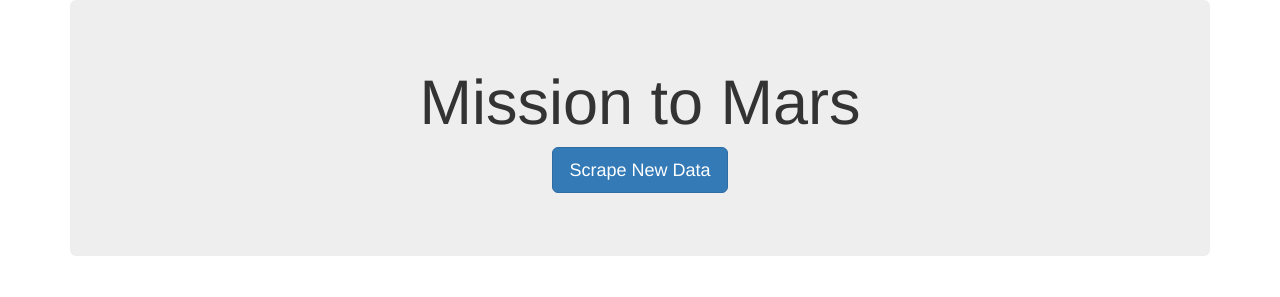
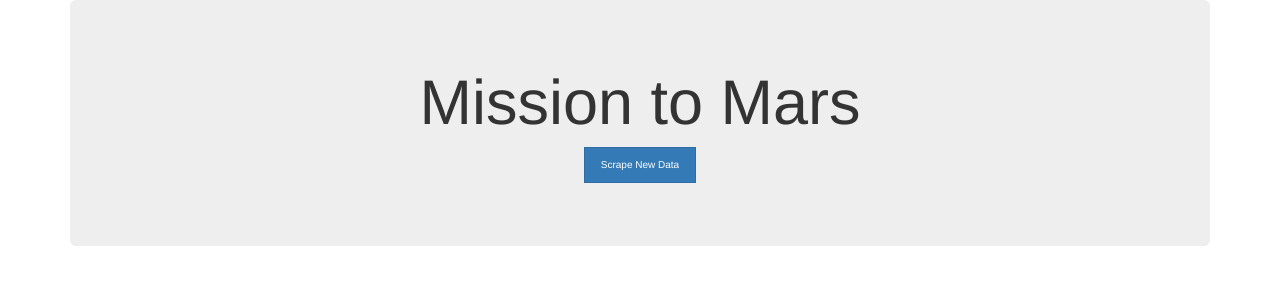
Before and after one commit to LeidyDoradoM/Mission_To_Mars_Challenge, a Flask app: page / in a window 1280 px wide. Shown: the top 297 px of the page. Run offline with Flask 2, Linux system fonts and the light colour scheme; data that the repository does not hold is empty; some libraries are stand-ins or nearby versions.

```diff
--- /dev/null
+++ b/static/assets/css/custom.css
@@ -0,0 +1,11 @@
+/* change size of buttons */
+.btn { font-size: 10px }
+/* remove rounding from cards, buttons and inputs */
+.card, .btn, .form-control { border-radius: 0; }
+
+/* changing color of jumbotron to green and white*/
+/*.jumbotron {
+    background: #2782a9;
+    color: rgba(255, 255, 255, 0.187);
+    text-align: center;
+  }
--- a/templates/index.html
+++ b/templates/index.html
@@ -5,10 +5,9 @@
     <meta name="viewport" content="width=device-width, initial-scale=1.0" />
     <meta http-equiv="X-UA-Compatible" content="ie=edge" />
     <title>Mission to Mars</title>
-    <link
-      rel="stylesheet"
-      href="https://maxcdn.bootstrapcdn.com/bootstrap/3.3.7/css/bootstrap.min.css"
-    />
+    <link rel="stylesheet" href="https://maxcdn.bootstrapcdn.com/bootstrap/3.3.7/css/bootstrap.min.css"/>
+    <!-- overrating the bootstrap style, calling custome css-->
+    <link rel="stylesheet" href="{{url_for('static', filename='assets/css/custom.css')}}" />
   </head>
   <body>
     <div class="container">
@@ -44,7 +43,6 @@
             alt="Responsive image"
           />
         </div>
-
         <div class="col-md-4">
           <!-- Mars Facts -->
           <div class="row" id="mars-facts">
@@ -61,7 +59,7 @@
         </div>
 
         {% for hemisphere in mars.hemispheres %}
-        <div class="col-md-6">
+        <div class="col-xs-3"> <!--col-xs-6 -->
           <div class="thumbnail">
             <img src="{{hemisphere.img_url | default('static/images/error.png', true)}}" alt="...">
             <div class="caption">
```
Also changed, not shown: static/assets/custom.css (added, +11 -0 lines), 3 other files.
